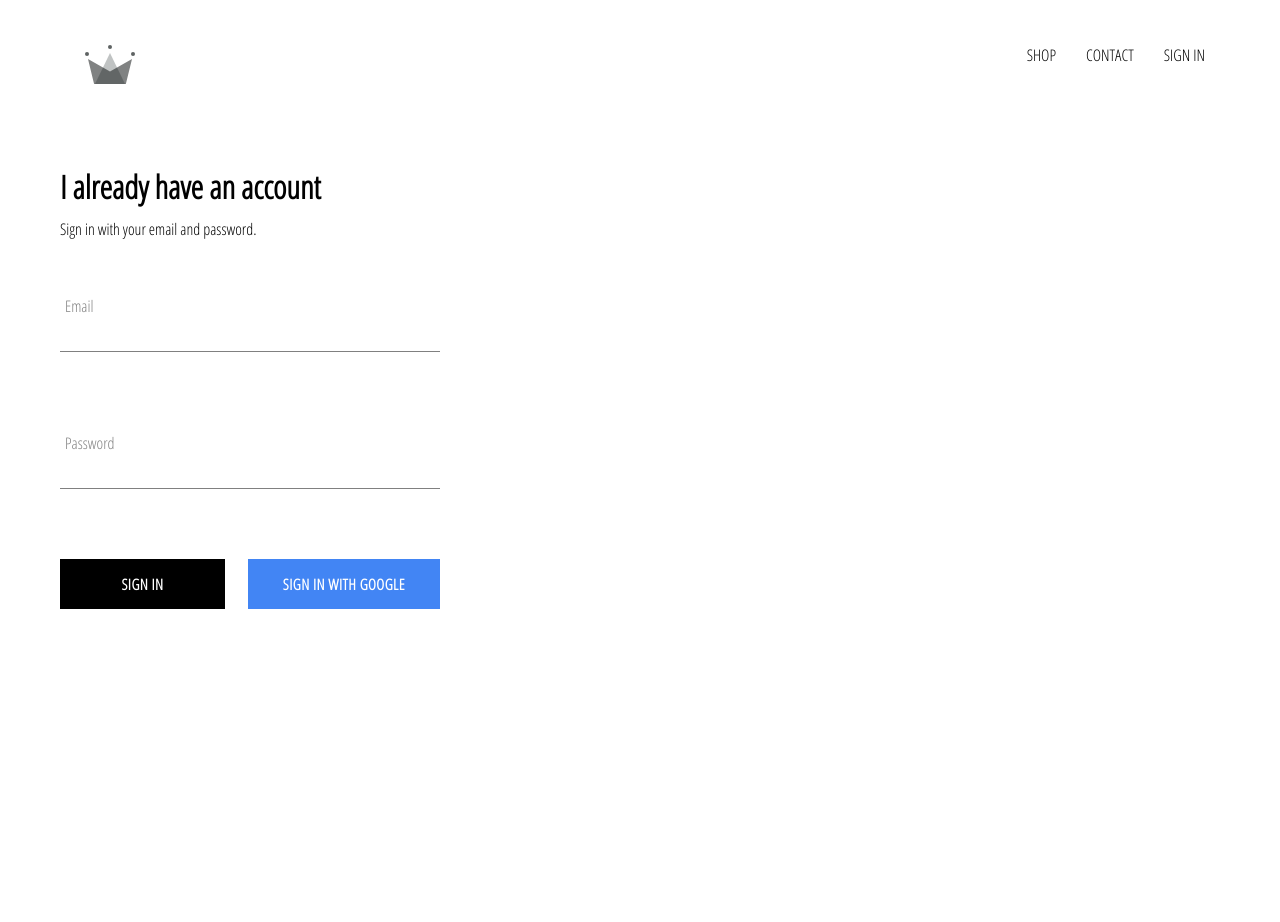
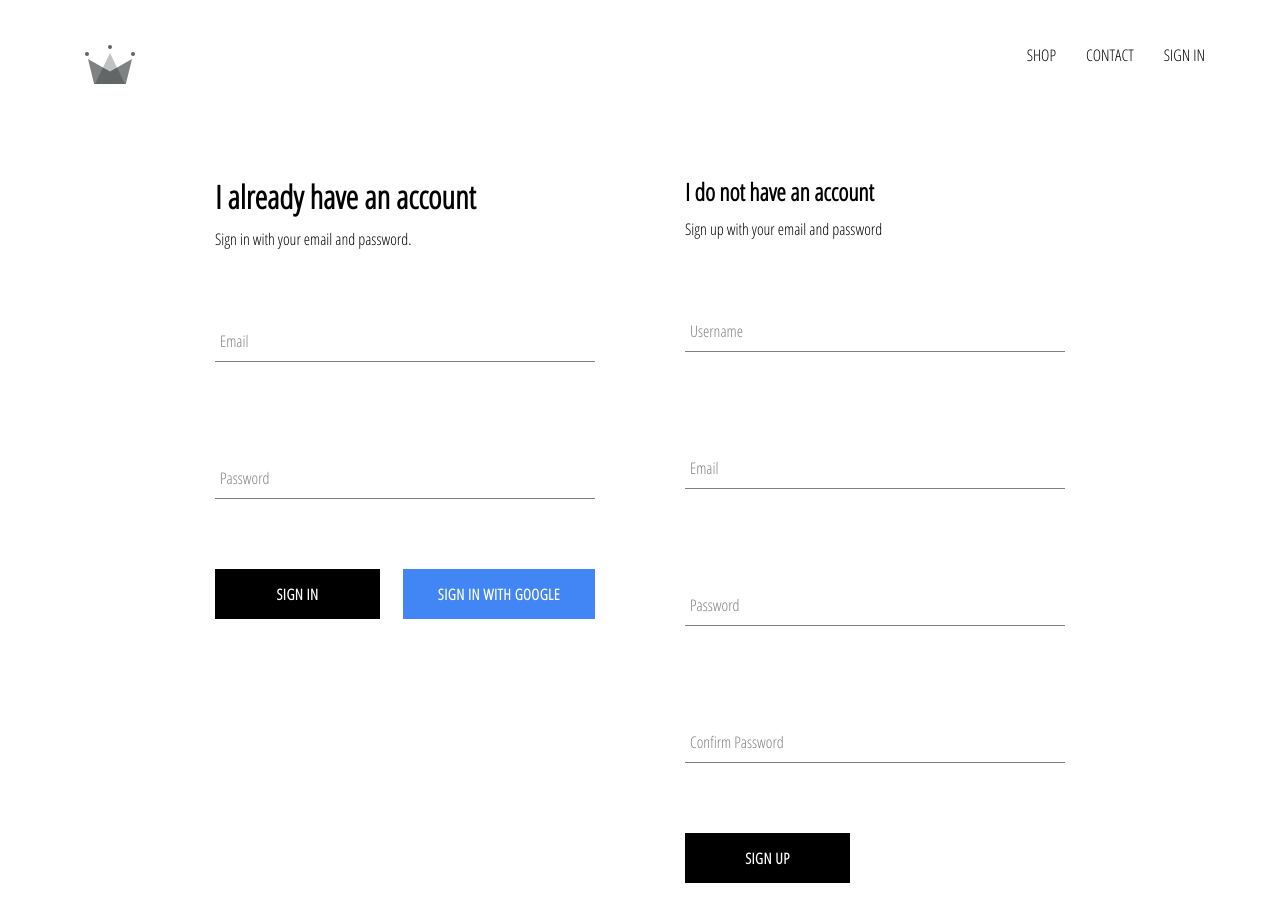
Before and after one commit to ajcruise007/Clothify, a React (Create React App) app: page /sign-in in a window 1280 px wide. Shown: the top 922 px of the page. Before the commit the page ends 800 px from the top, so only its background shows below. Built offline with nearby package versions, Linux system fonts and the light colour scheme; no server answers.

Commit message:
implemented firebase utils, included ability to store authenticated user in firestore database

```diff
--- a/src/App.js
+++ b/src/App.js
@@ -5,7 +5,7 @@
 import ShopPage from './pages/shop/shop.component';
 import Header from './components/header/header.component';
 import SignInAndSignUpPage from './pages/sign-in-and-sign-up/sign-in-and-sign-up.component';
-import { auth } from './firebase/firebase.utils';
+import { auth , createUserProfileDocument} from './firebase/firebase.utils';
 
 
 
@@ -21,9 +21,26 @@
   unsubscribeFromAuth = null;
 
   componentDidMount(){
-    this.unsubscribeFromAuth = auth.onAuthStateChanged(user => {
-      this.setState({currentUser: user});
-      console.log(user);
+    this.unsubscribeFromAuth = auth.onAuthStateChanged(async userAuth => {
+      // this.setState({currentUser: user});
+      // console.log(user);
+      if(userAuth){
+        const userRef = await createUserProfileDocument(userAuth);
+        userRef.onSnapshot(snapShot =>
+
+          this.setState({
+            currentUser: {
+              id: snapShot.id,
+              ...snapShot.data()
+            }
+          }, () => console.log(this.state))
+
+          );
+
+      }else{
+        this.setState({currentUser: null});
+      }
+
 
     });
 
--- a/src/components/form-input/form-input.styles.scss
+++ b/src/components/form-input/form-input.styles.scss
@@ -1,5 +1,5 @@
 @mixin shrinkLabel {
-    top: -14px;
+    top: 5px;
     font-size: 12px;
     color: black;
 }
@@ -42,12 +42,12 @@
         position: absolute;
         pointer-events: none;
         left: 5px;
-        top: 10px;
-        transition: all 300ms ease ;
+        top: 35px;
 
         &.shrink{
             @include shrinkLabel();
         }
+        transition: all 300ms ease ;
 
     }
 }
--- a/src/components/header/header.component.jsx
+++ b/src/components/header/header.component.jsx
@@ -13,7 +13,7 @@
                 <Link to="/shop" className="option">SHOP</Link>
                 <Link to="/shop" className="option">CONTACT</Link>
                 {currentUser ?
-                <div className="option" onClick={() =>  auth.signOut()}>sign out</div> : <Link to="/sign-in" className="option ">sign in</Link>}
+                <div className="option" onClick={() => auth.signOut()}>sign out</div> : <Link to="/sign-in" className="option ">sign in</Link>}
                 {/* <Link to="/shop">Shop</Link> */}
 
             </div>
--- /dev/null
+++ b/src/components/sign-up/sign-up.component.jsx
@@ -0,0 +1,68 @@
+import React from 'react';
+import { auth, createUserProfileDocument } from '../../firebase/firebase.utils';
+import CustomButton from '../custom-button/custom-button.component';
+import FormInput from '../form-input/form-input.component';
+import './sign-up.styles.scss'
+
+class SignUp extends React.Component{
+    constructor(){
+        super();
+        this.state = {
+            displayName: '',
+            email: '',
+            password: '',
+            confirmPassword: ''
+        }
+    }
+
+    handleSubmit = async event => {
+        event.preventDefault();
+        const {displayName, email, password, confirmPassword} = this.state;
+        if(password != confirmPassword){
+            alert("Passwords don't match !!!");
+            return;
+        }
+
+       try{
+        const {user} = await auth.createUserWithEmailAndPassword(email, password);
+
+        await createUserProfileDocument(user, {displayName});
+
+        this.setState = {
+            displayName: '',
+            email: '',
+            password: '',
+            confirmPassword: ''
+        }
+
+       }catch(error){
+           console.error(error);
+       }
+    }
+
+    handleChange = (event) => {
+        const{value, name} = event.target;
+        this.setState({
+            [name] : value
+        });
+    }
+
+    render(){
+        const {displayName, email, password, confirmPassword} = this.state;
+        return (
+            <div className="sign-up">
+                <h2 className="title"> I do not have an account </h2>
+                <span>Sign up with your email and password</span>
+                <form className="sign-up-form" onSubmit={this.handleSubmit}>
+                    <FormInput type="text" name="displayName" value={displayName} handleChange={this.handleChange} required label="Username"></FormInput>
+                    <FormInput type="email" name="email" value={email} handleChange={this.handleChange} required label="Email"></FormInput>
+                    <FormInput type="password" name="password" value={password} handleChange={this.handleChange} required label="Password"></FormInput>
+                    <FormInput type="password" name="confirmPassword" value={confirmPassword} handleChange={this.handleChange} required label="Confirm Password"></FormInput>
+                    <CustomButton value="Sign Up" type="submit"></CustomButton>
+                </form>
+            </div>
+        )
+    }
+}
+
+export default SignUp;
--- /dev/null
+++ b/src/components/sign-up/sign-up.styles.scss
@@ -0,0 +1,9 @@
+.sign-up{
+
+    width: 380px;
+    display: flex;
+    flex-direction: column;
+    .title{
+        margin: 10px 0px;
+    }
+}
--- a/src/firebase/firebase.utils.js
+++ b/src/firebase/firebase.utils.js
@@ -13,6 +13,33 @@
     appId: "1:579439780290:web:ab1a1da257e447394a365b",
     measurementId: "G-BHY2PYFTCH"
   };
+
+  export const createUserProfileDocument = async (userAuth, additionalData) => {
+      if(!userAuth)return;
+
+      const userRef = firestore.doc(`users/${userAuth.uid}`);
+      const snapShot = await userRef.get();
+      // console.log(snapShot);
+      // console.log(userRef);
+      // console.log(userAuth);
+      const{displayName , email, uid} = userAuth;
+      const createdAt = new Date();
+      if(!snapShot.exists){
+        try {
+          await userRef.set(
+            {displayName,
+            email,
+            createdAt,
+            ...additionalData
+            }
+          )
+        } catch (error) {
+          console.log('user not created', error.message);
+        }
+      }
+      return userRef;
+  }
+
   // Initialize Firebase
   firebase.initializeApp(firebaseConfig);
 //   firebase.analytics();
--- a/src/pages/sign-in-and-sign-up/sign-in-and-sign-up.component.jsx
+++ b/src/pages/sign-in-and-sign-up/sign-in-and-sign-up.component.jsx
@@ -1,10 +1,13 @@
 import React from 'react';
-import SignIn from '../../components/sign-in/sign-in.component'
+import SignIn from '../../components/sign-in/sign-in.component';
+import SignUp from '../../components/sign-up/sign-up.component';
+import './sign-in-and-sign-up.styles.scss';
 
 
 const SignInAndSignUpPage = () => (
     <div className="sign-in-and-sign-up">
         <SignIn></SignIn>
+        <SignUp></SignUp>
     </div>
 )
 
--- a/src/pages/sign-in-and-sign-up/sign-in-and-sign-up.styles.scss
+++ b/src/pages/sign-in-and-sign-up/sign-in-and-sign-up.styles.scss
@@ -0,0 +1,7 @@
+.sign-in-and-sign-up{
+
+    width: 850px;
+    display: flex;
+    justify-content: space-between;
+    margin: 30px auto
+}
```
